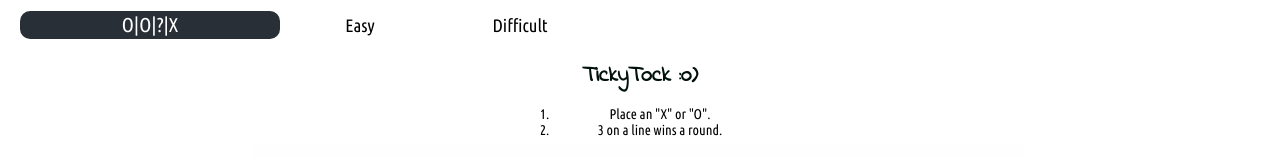
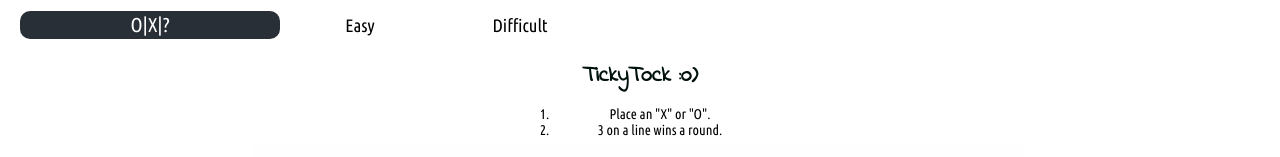
Before and after one commit to Lukdani/TickyTock, a React (Create React App) app in the folder 3stribe/: page / in a window 1280 px wide. Shown: the top 157 px of the page. Built offline with nearby package versions, Linux system fonts and the light colour scheme.

Commit message:
add new favicon and changed logo

```diff
--- a/3stribe/src/components/NavBar/NavBar.js
+++ b/3stribe/src/components/NavBar/NavBar.js
@@ -1,21 +1,26 @@
-import React from 'react';
-import './NavBar.css';
-import { NavLink } from 'react-router-dom';
+import React from "react";
+import "./NavBar.css";
+import { NavLink } from "react-router-dom";
 
 class NavBar extends React.Component {
   render() {
     return (
       <div className="navBar">
-                <NavLink to="/" className="brand">O|O|?|X</NavLink>
+        <NavLink to="/" className="brand">
+          O|X|?
+        </NavLink>
         <div className="linkList">
-                    <NavLink to="/tock3" className="NavLink">Easy</NavLink>
-                    <NavLink to="/tock4" className="NavLink">Difficult</NavLink>
-                <div className="space">
+          <NavLink to="/tock3" className="NavLink">
+            Easy
+          </NavLink>
+          <NavLink to="/tock4" className="NavLink">
+            Difficult
+          </NavLink>
+          <div className="space" />
         </div>
       </div>
-            </div>
-        )
+    );
   }
 }
 
-export default NavBar
+export default NavBar;
```
Also changed, not shown: 3stribe/public/favicon-32x32.png (added), 1 other file (tests, documents, lock files or other folders). Lines whose indentation alone changed are shown as unchanged.
